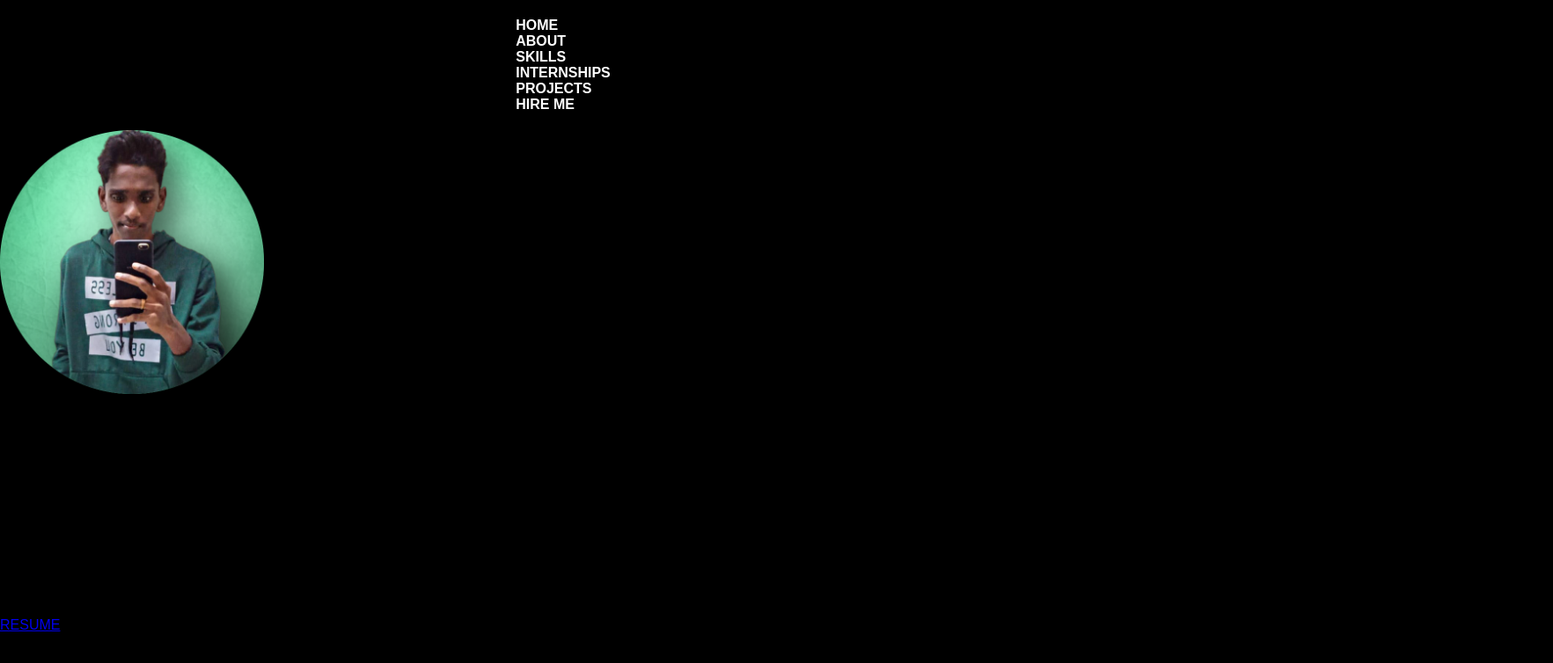
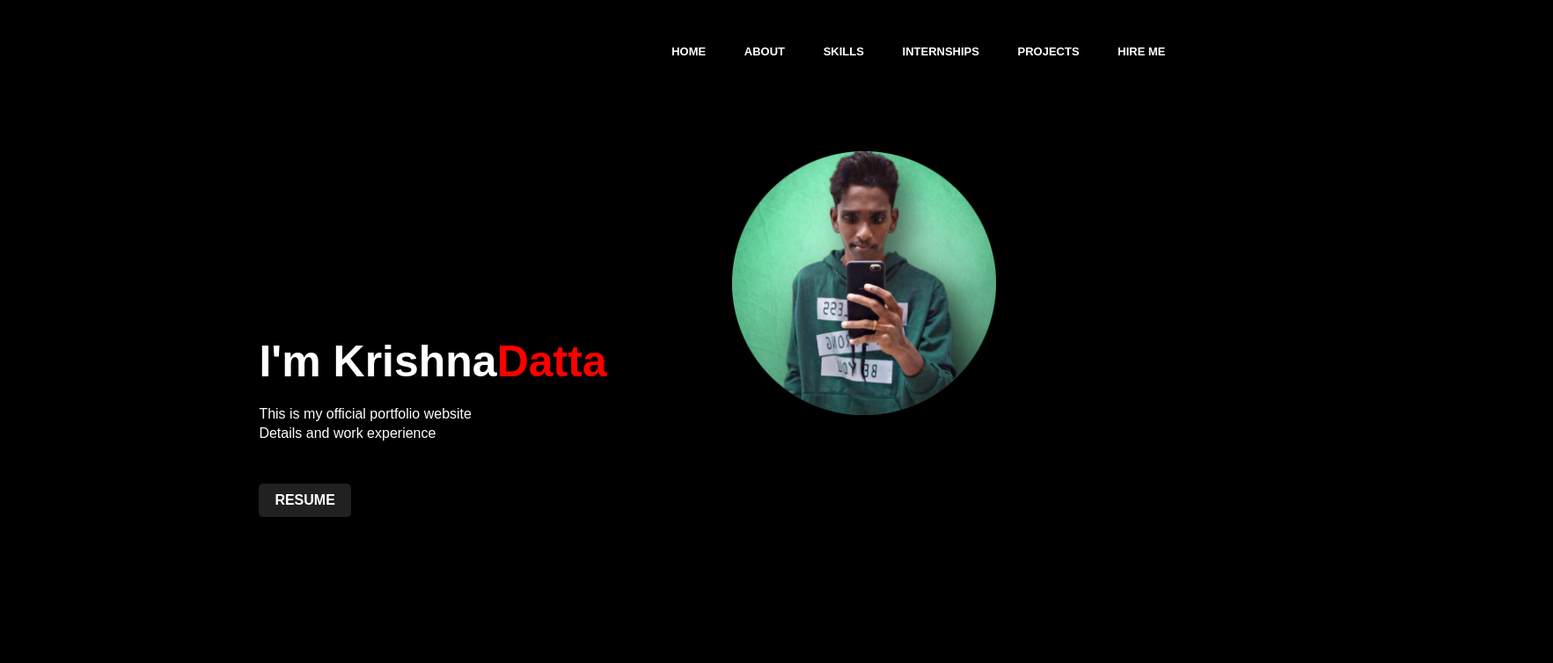
Before and after one commit to sigatapu/html-portfolio, a plain HTML site: page index.html in a window 1280 px wide. Shown: the whole page at 88% size, 1765 px wide, since content can reach past the window. Drawn offline with Linux system fonts and the light colour scheme.

Commit message:
Add files via upload

```diff
--- a/style.css
+++ b/style.css
@@ -1,85 +1,81 @@
-* {
+*{
+    background: black;
     font-family: Arial, Helvetica, sans-serif;
-    margin: 0;
-    padding: 0;
-    box-sizing: border-box;
 }
+.hero{
+    position: relative;
 
-body {
     background: black;
 }
+nav{
+    display: flex;
+    width: 84%;
+    margin: 5%;
+    margin-top: 0;
+    padding: 20px 0;
+   position: relative;
+   left: 50%;
+    justify-content: space-between;
+    font-size: 13px;
+}
+nav ul li{
+    display: inline-block;
+    list-style: none;
+    margin: 10px 20px;
 
-.hero {
-    background: black;
-    padding: 20px 0;
 }
-
-nav {
-    display: flex;
-    justify-content: space-around;
-    list-style: none;
-}
-
-nav ul li {
-    margin: 0 20px;
-}
-
-nav ul li a {
+nav ul li a{
     text-decoration: none;
     color: white;
     font-weight: bold;
 }
-
-nav ul li a:hover {
-    color: red;
+nav ul li a:hover{
+    color:red;
+}
+.detail{
+    margin: 8%;
+    color: #212121;
+}
+.detail h1{
+    font-size: 50px;
+    color: #212121;
+    margin-bottom: 20px;
+}
+span{
+     color: red;
+}
+.detail p{
+    color: #5555;
+    line-height: 22px;
+}
+.detail a{
+    background: #212121;
+    padding: 10px 18px;
+    text-decoration: none;
+    font-weight: bold;
+    color: #fff;
+    display: inline-block;
+    margin: 30px 0;
+    border-radius: 5px;
 }
 
-.menu-icon {
-    display: none; /* Hide menu icon by default */
+h1[kittu]{
+    color:white;
 }
-
-.menu {
-    display: none;
-    flex-direction: column;
-    list-style: none;
+p[small]{
+      color: white;
 }
-
-.menu.active {
-    display: flex;
+h2{
+    color: white;
 }
-
-.menu li {
-    margin: 10px 0;
+ul{
+    color: white;
 }
-
-.menu a {
-    text-decoration: none;
-    color: white;
-    font-weight: bold;
+img{
+    position: absolute;
+    left: 65%;
 }
-
-.menu a:hover {
-    color: red;
+.detail{
+    position: absolute;
+    left: 15%;
 }
-
-/*@media screen and (max-width: 600px) {
-    .topnav a:not(:first-child) {display: none;}
-    .topnav a.icon {
-      float: right;
-      display: block;
-    }
-  }
-
-  @media screen and (max-width: 600px) {
-    .topnav.responsive {position: relative;}
-    .topnav.responsive .icon {
-      position: absolute;
-      right: 0;
-      top: 0;
-    }
-    .topnav.responsive a {
-      float: none;
-      display: block;
-      text-align: left;
-    }
-  }*/
```
Also changed, not shown: index.html (+1 -2 lines).
